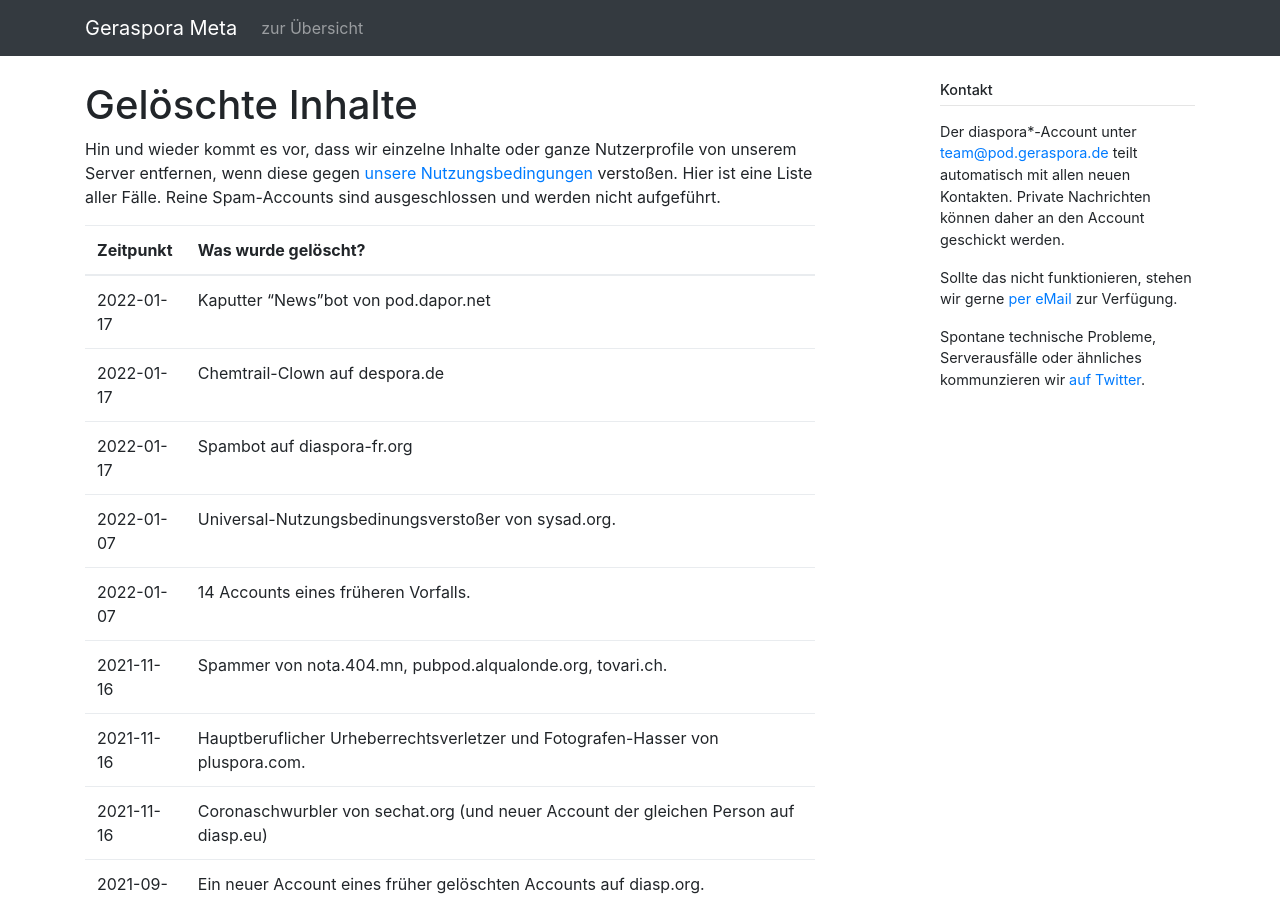
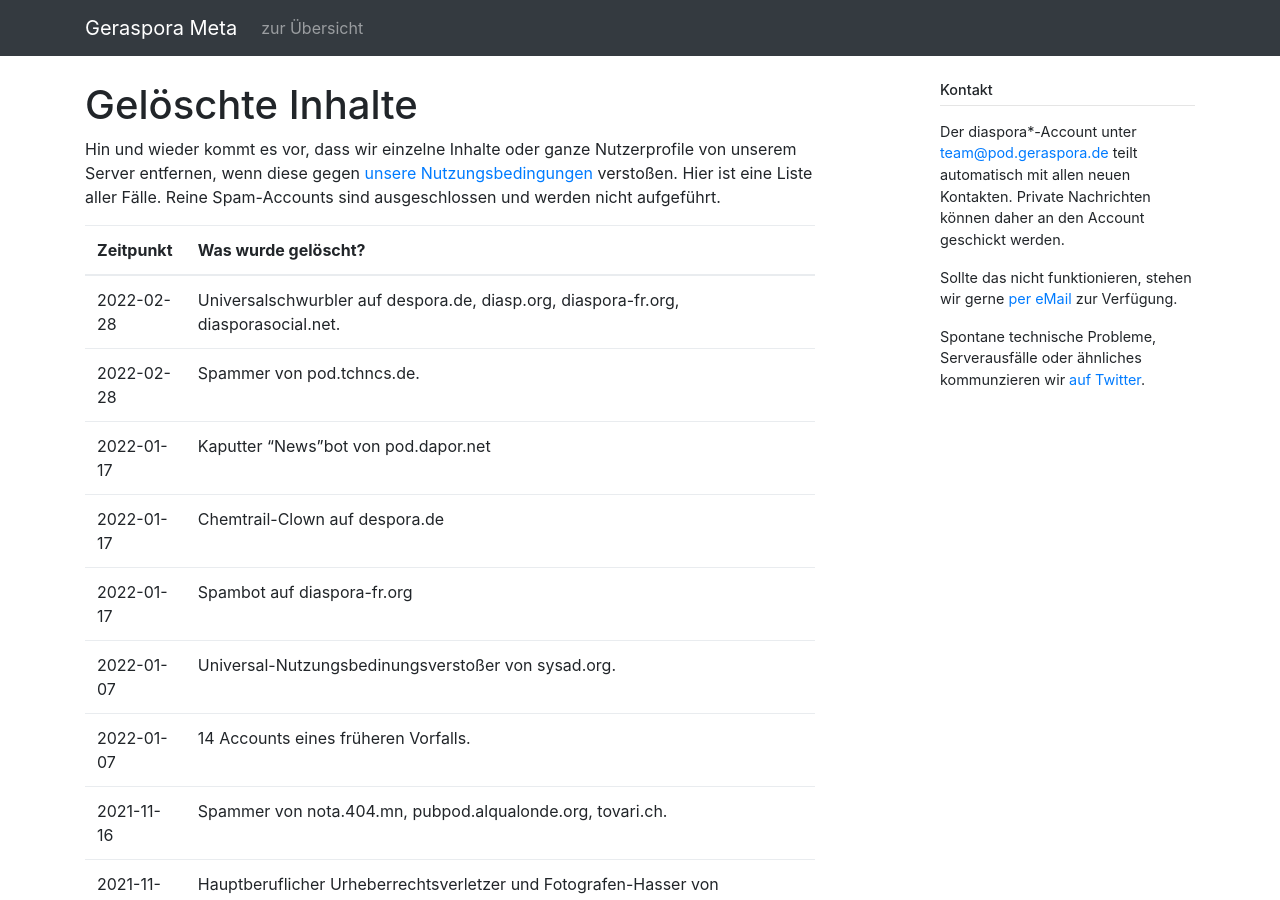
Before and after one commit to geraspora/meta, a Jekyll site: the page built from pod/deleted_contents.md, in a window 1280 px wide and 900 px high. Built offline with Jekyll 4.4.1, drawn with Linux system fonts in a browser that asks for light colours.

Commit message:
deletions

```diff
--- a/pod/deleted_contents.md
+++ b/pod/deleted_contents.md
@@ -8,6 +8,8 @@ Hin und wieder kommt es vor, dass wir einzelne Inhalte oder ganze Nutzerprofile
 
 | Zeitpunkt  | Was wurde gelöscht?                                                                                                                                                                                                                                                                                                                                                                                                                                                                                                                                                                                                                                                                                                                                                                                                                                                                                                                                                       |
 | ---------- | ------------------------------------------------------------------------------------------------------------------------------------------------------------------------------------------------------------------------------------------------------------------------------------------------------------------------------------------------------------------------------------------------------------------------------------------------------------------------------------------------------------------------------------------------------------------------------------------------------------------------------------------------------------------------------------------------------------------------------------------------------------------------------------------------------------------------------------------------------------------------------------------------------------------------------------------------------------------------- |
+| 2022-02-28 | Universalschwurbler auf despora.de, diasp.org, diaspora-fr.org, diasporasocial.net.                                                                                                                                                                                                                                                                                                                                                                                                                                                                                                                                                                                                                                                                                                                                                                                                                                                                                       |
+| 2022-02-28 | Spammer von pod.tchncs.de.                                                                                                                                                                                                                                                                                                                                                                                                                                                                                                                                                                                                                                                                                                                                                                                                                                                                                                                                                |
 | 2022-01-17 | Kaputter "News"bot von pod.dapor.net                                                                                                                                                                                                                                                                                                                                                                                                                                                                                                                                                                                                                                                                                                                                                                                                                                                                                                                                      |
 | 2022-01-17 | Chemtrail-Clown auf despora.de                                                                                                                                                                                                                                                                                                                                                                                                                                                                                                                                                                                                                                                                                                                                                                                                                                                                                                                                            |
 | 2022-01-17 | Spambot auf diaspora-fr.org                                                                                                                                                                                                                                                                                                                                                                                                                                                                                                                                                                                                                                                                                                                                                                                                                                                                                                                                               |
```
